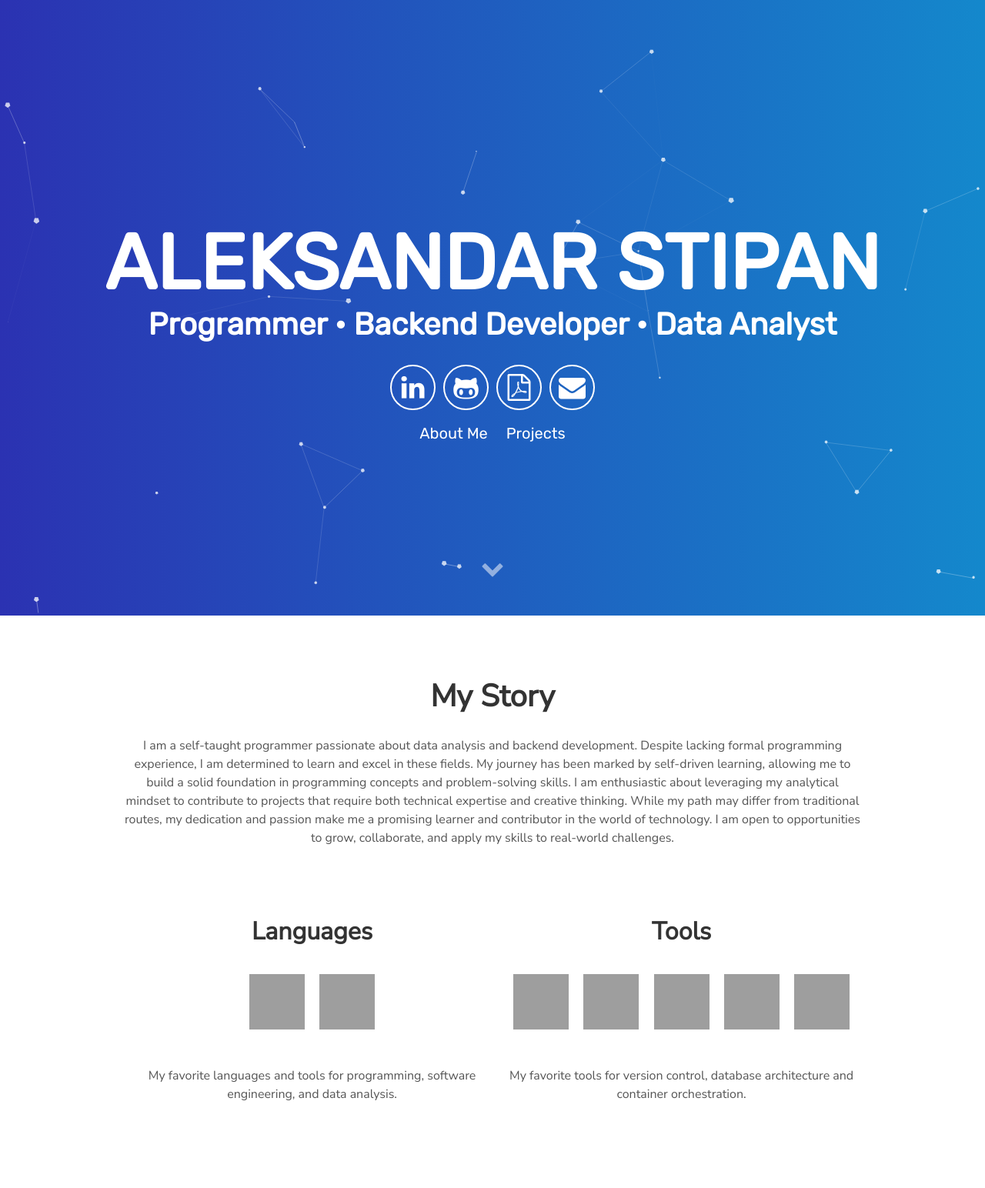
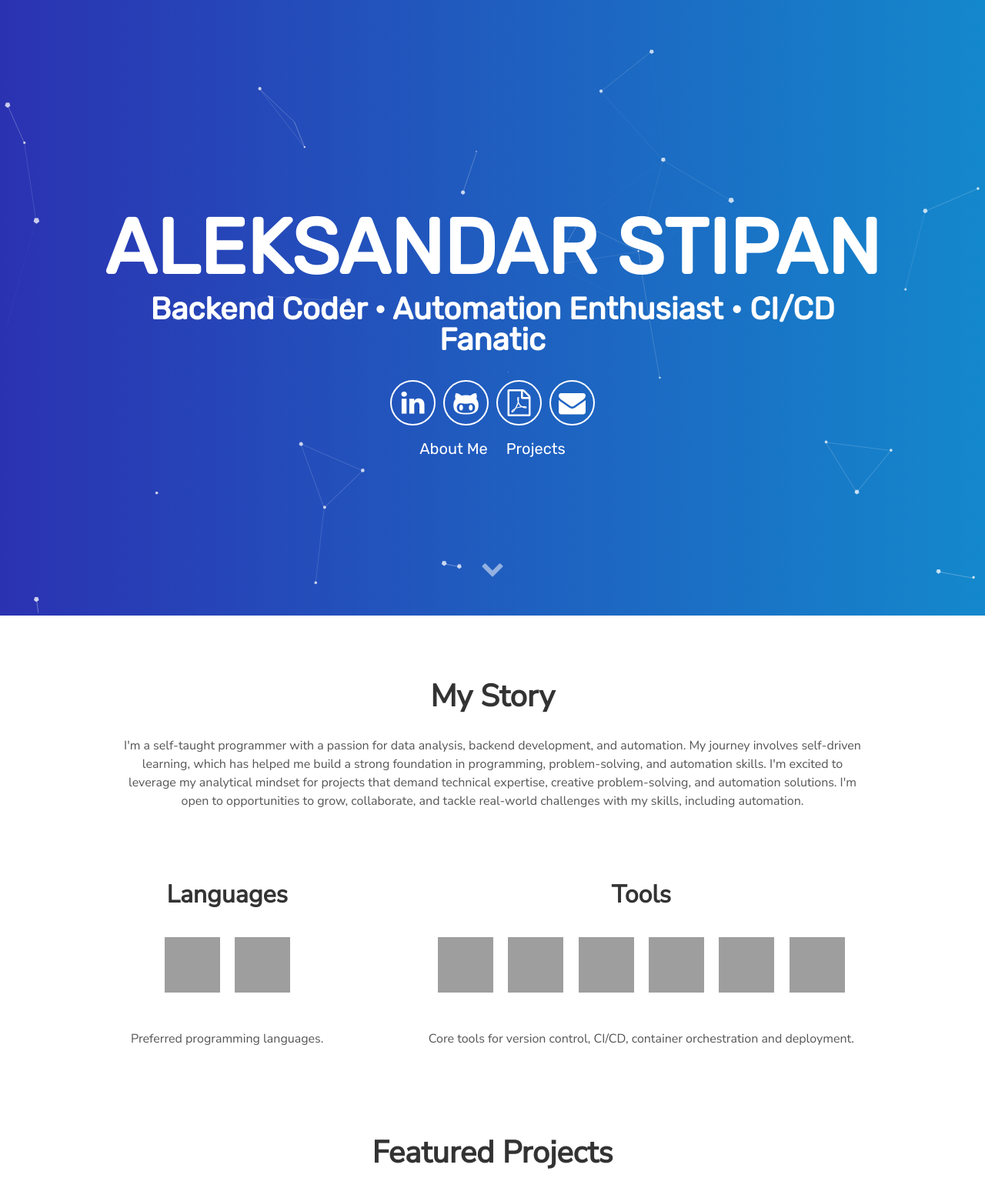
Before and after one commit to Ujstor/portfolio-web, a Flask app: page / in a window 1280 px wide. Shown: the top 1544 px of the page at 77% size. Run offline with Flask 3, Linux system fonts and the light colour scheme; some libraries are stand-ins or nearby versions; grey boxes are pictures that could not be loaded.

Commit message:
update index.html

```diff
--- a/website/templates/index.html
+++ b/website/templates/index.html
@@ -37,7 +37,7 @@
       <div class="header">
         <h1>
           <span class="site-title">ALEKSANDAR STIPAN</span>
-          <span class="site-description">Programmer • Backend Developer • Data Analyst</span>
+          <span class="site-description">Backend Coder • Automation Enthusiast •  CI/CD Fanatic</span>
         </h1>
         <div class="header-icons">
           <a aria-label="My LinkedIn Profile" target="_blank" href="https://www.linkedin.com/in/aleksandar-s-00a5732a/">
@@ -67,15 +67,11 @@
       <div class="user-details">
         <h1>My Story</h1>
         <p>
-          I am a self-taught programmer passionate about data analysis and backend development. Despite lacking
-          formal programming experience, I am determined to learn and excel in these fields.
-
-          My journey has been marked by self-driven learning, allowing me to build a solid foundation in
-          programming concepts and problem-solving skills. I am enthusiastic about leveraging my analytical
-          mindset to contribute to projects that require both technical expertise and creative thinking. While my
-          path may differ from traditional routes, my dedication and passion make me a promising learner and
-          contributor in the world of technology. I am open to opportunities to grow, collaborate, and apply
-          my skills to real-world challenges.
+          I'm a self-taught programmer with a passion for data analysis, backend development, and automation.
+          My journey involves self-driven learning, which has helped me build a strong foundation in programming,
+          problem-solving, and automation skills. I'm excited to leverage my analytical mindset for projects that
+          demand technical expertise, creative problem-solving, and automation solutions. I'm open to opportunities
+          to grow, collaborate, and tackle real-world challenges with my skills, including automation.
         </p>
       </div>
 
@@ -96,7 +92,7 @@
               src="https://cdn.jsdelivr.net/gh/devicons/devicon/icons/go/go-original.svg"
             />
           </div>
-          <p>My favorite languages and tools for programming, software engineering, and data analysis.</p>
+          <p>Preferred programming languages.</p>
         </div>
 
         <!-- Technology Stack #2: Tools -->
@@ -111,12 +107,17 @@
             <img
               height="72"
               width="72"
-              src="https://cdn.jsdelivr.net/gh/devicons/devicon/icons/postgresql/postgresql-original.svg"
+              src="https://cdn.jsdelivr.net/gh/devicons/devicon/icons/jenkins/jenkins-original.svg"
             />
             <img
               height="72"
               width="72"
               src="https://cdn.jsdelivr.net/gh/devicons/devicon/icons/git/git-original.svg"
+            />
+            <img
+              height="72"
+              width="72"
+              src="https://cdn.jsdelivr.net/gh/devicons/devicon/icons/github/github-original.svg"
             />
             <img
             height="72"
@@ -129,7 +130,7 @@
             src="https://cdn.jsdelivr.net/gh/devicons/devicon/icons/nginx/nginx-original.svg"
           />
           </div>
-          <p>My favorite tools for version control, database architecture and container orchestration.</p>
+          <p>Core tools for version control, CI/CD, container orchestration and deployment.</p>
         </div>
       </div>
     </section>
@@ -238,7 +239,7 @@
             <img
               height="62"
               width="62"
-              src="https://cdn.jsdelivr.net/gh/devicons/devicon/icons/sqlalchemy/sqlalchemy-original.svg"
+              src="https://cdn.jsdelivr.net/gh/devicons/devicon/icons/postgresql/postgresql-original.svg"
             />
             &nbsp;
             <img
```
Also changed, not shown: tests/test_flask.py (+0 -1 lines).
